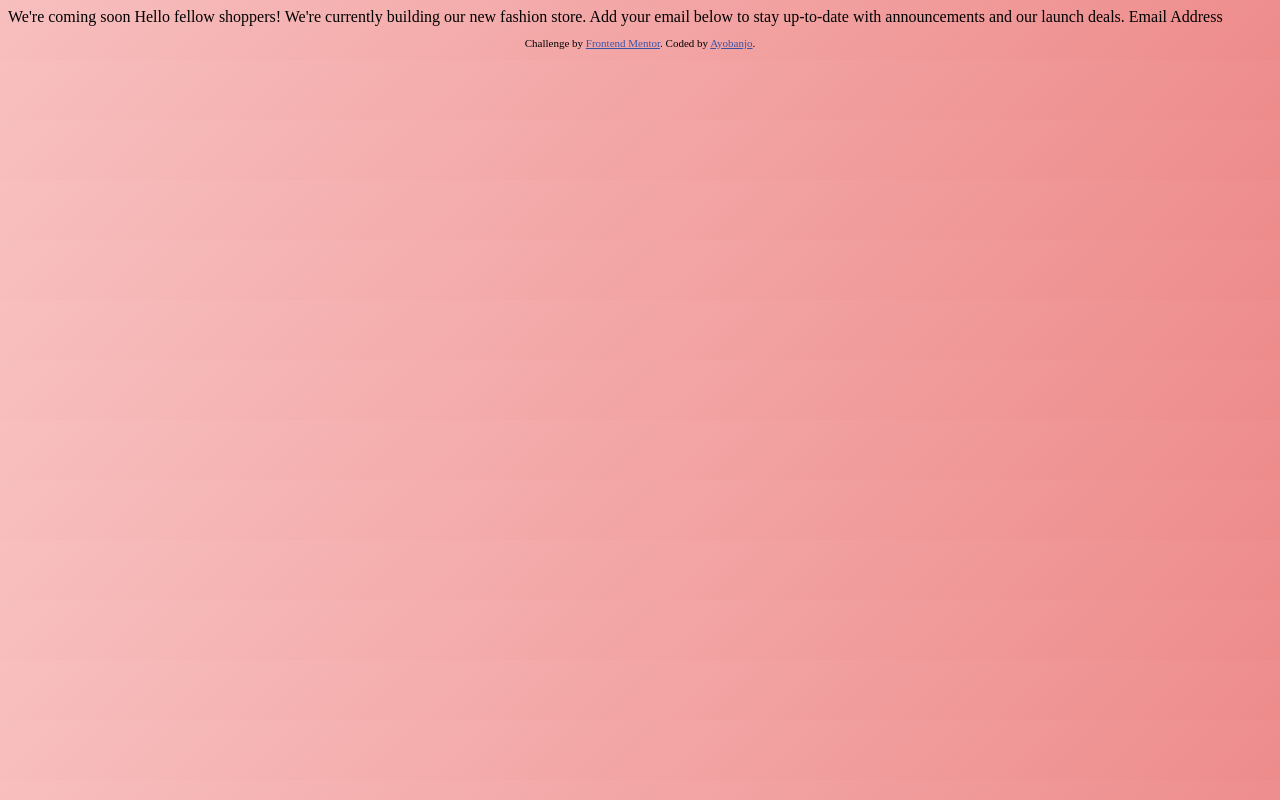
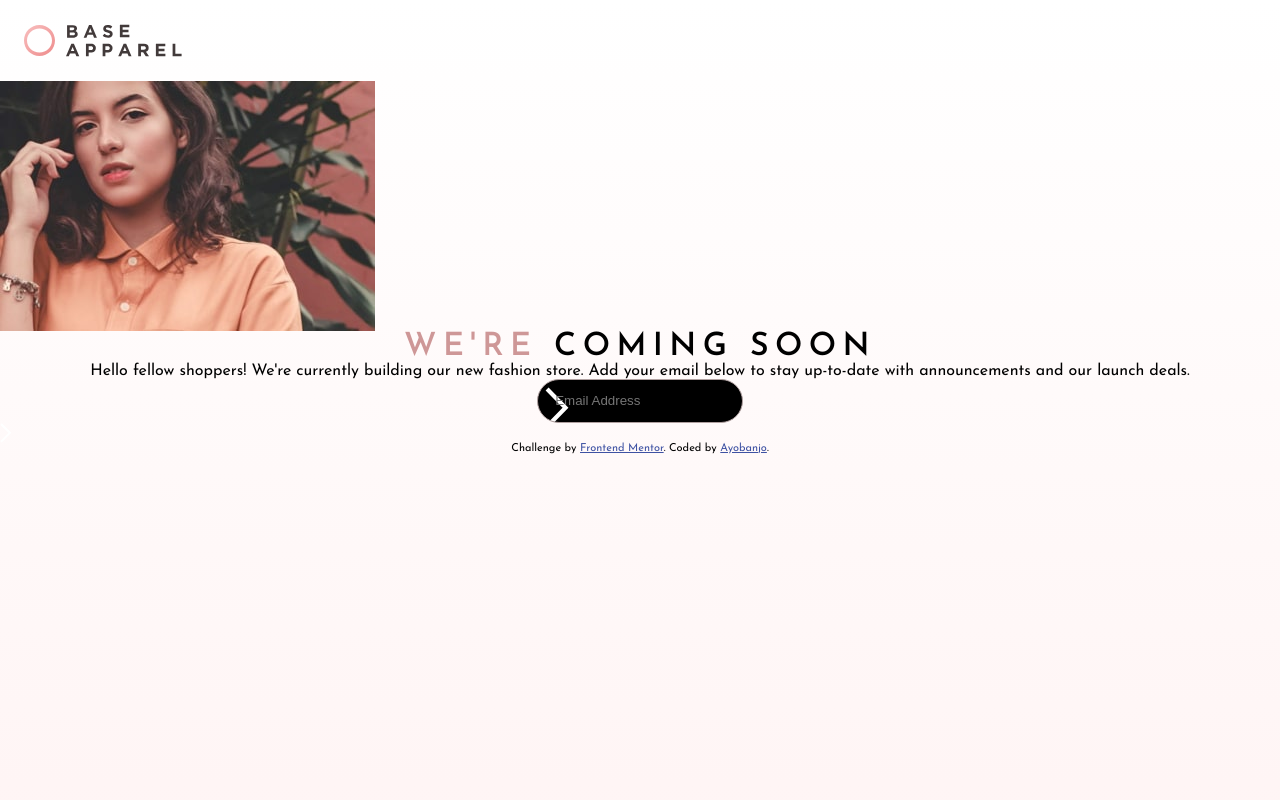
Before and after one commit to ayobanjo/frontend_mentor-3, a plain HTML site: page index.html in a window 1280 px wide. Drawn offline with Linux system fonts and the light colour scheme.

Commit message:
html markup

```diff
--- a/index.html
+++ b/index.html
@@ -20,9 +20,31 @@
     <title>Frontend Mentor | Base Apparel coming soon page</title>
   </head>
   <body>
-    We're coming soon Hello fellow shoppers! We're currently building our new
-    fashion store. Add your email below to stay up-to-date with announcements
-    and our launch deals. Email Address
+    <header class=".header">
+      <nav class="nav">
+        <img src="./images/logo.svg" alt="logo" id="logo" />
+      </nav>
+      <img src="./images/hero-mobile.jpg" alt="damsel" id="hero" />
+    </header>
+    <main class="main">
+      <h1><span>We're</span> coming soon</h1>
+      <p>
+        Hello fellow shoppers! We're currently building our new fashion store.
+        Add your email below to stay up-to-date with announcements and our
+        launch deals.
+      </p>
+      <input
+        type="email"
+        name="email"
+        id="email"
+        placeholder=" Email Address"
+      />
+      <img
+        src="./images/icon-arrow.svg"
+        alt="direction arrow"
+        id="icon_arrow"
+      />
+    </main>
 
     <footer>
       <p class="attribution">
--- a/style.css
+++ b/style.css
@@ -3,14 +3,14 @@
   --clr-primary-300: hsl(0, 93%, 68%);
 
   --clr-neutral-100: hsl(0, 0%, 100%);
-  --clr-neutral-400: hsl(0, 6%, 24%);
+  --clr-neutral-400: hsl(0deg 9% 66%);
   --clr-neutral-900: hsl(0, 0%, 0%);
 
   /* fonts */
   --ff-primary: "Josefin Sans", sans-serif;
 
   --gradient-primary-100: linear-gradient(
-    135deg,
+    to bottom,
     hsl(0, 0%, 100%),
     hsl(0, 100%, 98%)
   );
@@ -20,10 +20,50 @@
     hsl(0, 74%, 74%)
   );
 }
+*,
+*::after,
+*::before {
+  margin: 0;
+  padding: 0;
+  box-sizing: border-box;
+}
 body {
-  background: var(--gradient-primary-300);
+  background: var(--gradient-primary-100);
+  font-size: 16px;
+  font-family: var(--ff-primary);
+  min-height: 100vh;
+}
+img {
+  display: block;
+  max-width: 100%;
 }
 
+.nav {
+  width: 90%;
+  padding: 1.5rem;
+}
+.main {
+  text-align: center;
+}
+h1 {
+  letter-spacing: 0.2em;
+  text-transform: uppercase;
+}
+span {
+  color: var(--clr-primary-100);
+}
+
+input {
+  padding: 1em;
+  border-radius: 2rem;
+  border: 1px solid var(--clr-neutral-400);
+  background-image: url(./images/icon-arrow.svg);
+  background-repeat: no-repeat;
+  background-size: contain;
+  background-position: 7px 7px;
+
+  background-color: black;
+}
 .attribution {
   font-size: 11px;
   text-align: center;
```
